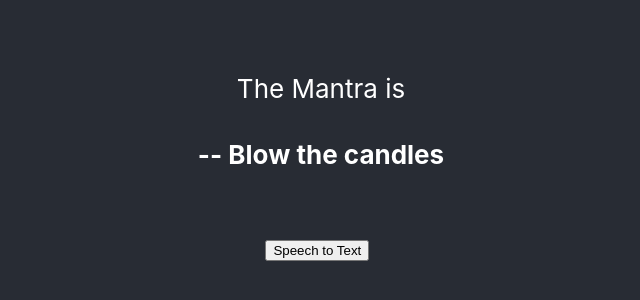
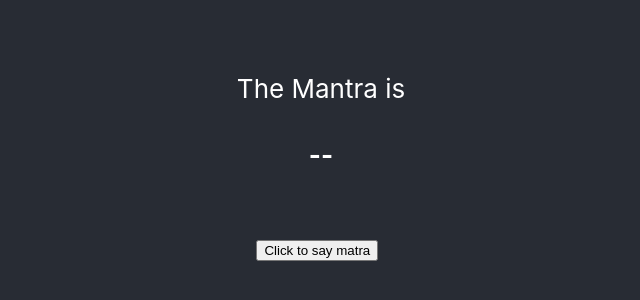
Before and after one commit to Vamsi-Annabathula/selebre, a React (Create React App) app: page / in a window 1280 px wide. Shown: the part 220-520 px from the top of the page, without its empty margins (319-959 px from the left). Built offline with nearby package versions, Linux system fonts and the light colour scheme.

Commit message:
name changes

```diff
--- a/src/App.js
+++ b/src/App.js
@@ -3,7 +3,7 @@ import './App.css';
 
 function App() {
   const defaultMantra = "Blow the candles"
-  const [mantra, setMantra] = useState(defaultMantra)
+  const [mantra, setMantra] = useState()
   const [note, setNote] = useState()
 
   const runSpeechRecognition = () => {
@@ -36,7 +36,7 @@ function App() {
       <header className="App-header">
         The Mantra is <h4 >-- {mantra}</h4>
         <p>
-          <button onClick={runSpeechRecognition}>Speech to Text</button>
+          <button onClick={runSpeechRecognition}>Click to say matra</button>
           &nbsp;
           <span >{note}</span>
         </p>
```
